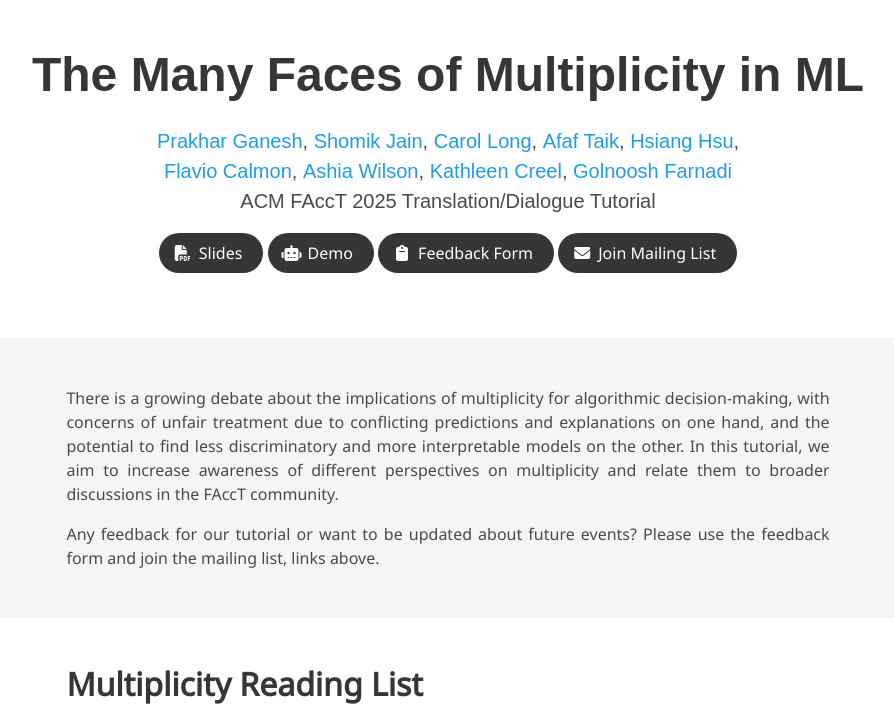
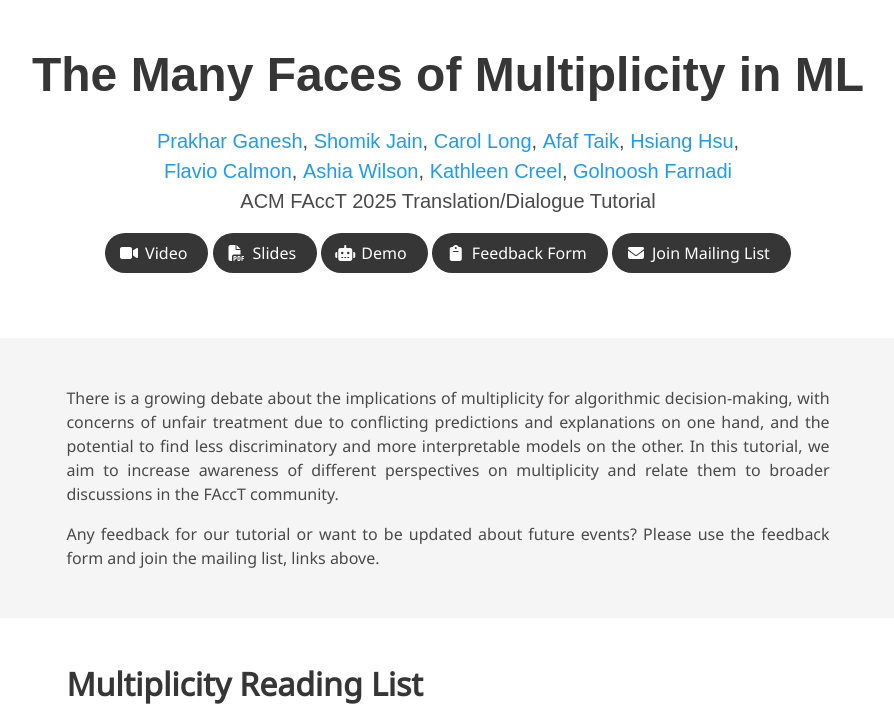
Before and after one commit to prakharg24/multiplicity-tutorial, a plain HTML site: page index.html in a window 1280 px wide. Shown: the top 723 px of the page, without its empty margins (192-1086 px from the left). Drawn offline with nearby package versions, Linux system fonts and the light colour scheme; some icons are missing; a web font is replaced by a local one.

Commit message:
video link

```diff
--- a/index.html
+++ b/index.html
@@ -87,7 +87,18 @@
 
                   <div class="column has-text-centered">
                     <div class="publication-links">
-                         <!-- Slides link -->
+                      <!-- Video link -->
+                      <span class="link-block">
+                        <a href="https://projector-web.gr/Mindview/en/facct-conference-2025/videos-on-demand/21913/tutorial" target="_blank"
+                        class="external-link button is-normal is-rounded is-dark">
+                        <span class="icon">
+                          <i class="fas fa-video"></i>
+                        </span>
+                        <span>Video</span>
+                      </a>
+                    </span>
+
+                      <!-- Slides link -->
                       <span class="link-block">
                         <a href="https://prakharg24.github.io/files/multiplicity_tutorial_slides.pdf" target="_blank"
                         class="external-link button is-normal is-rounded is-dark">
```
